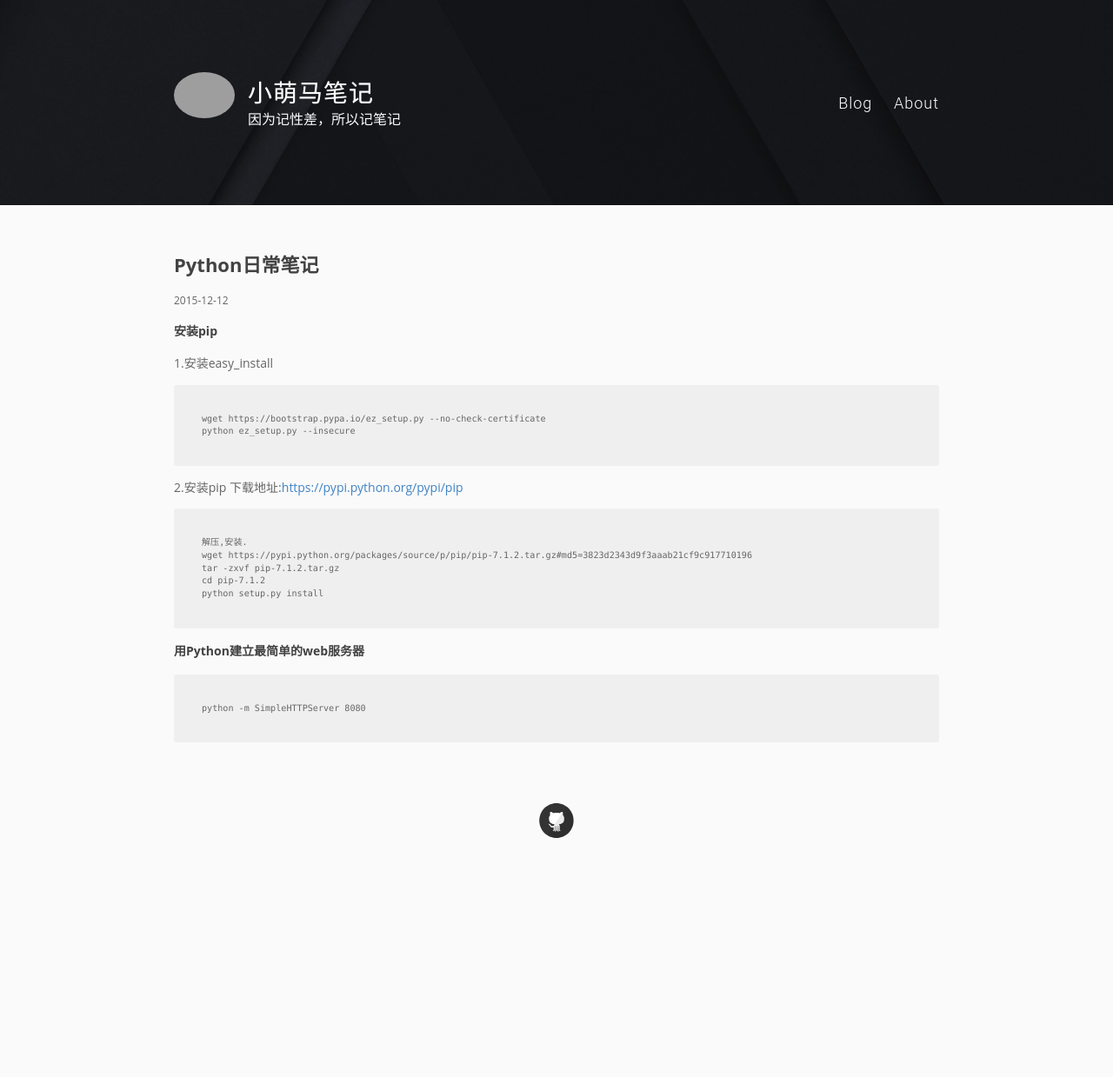
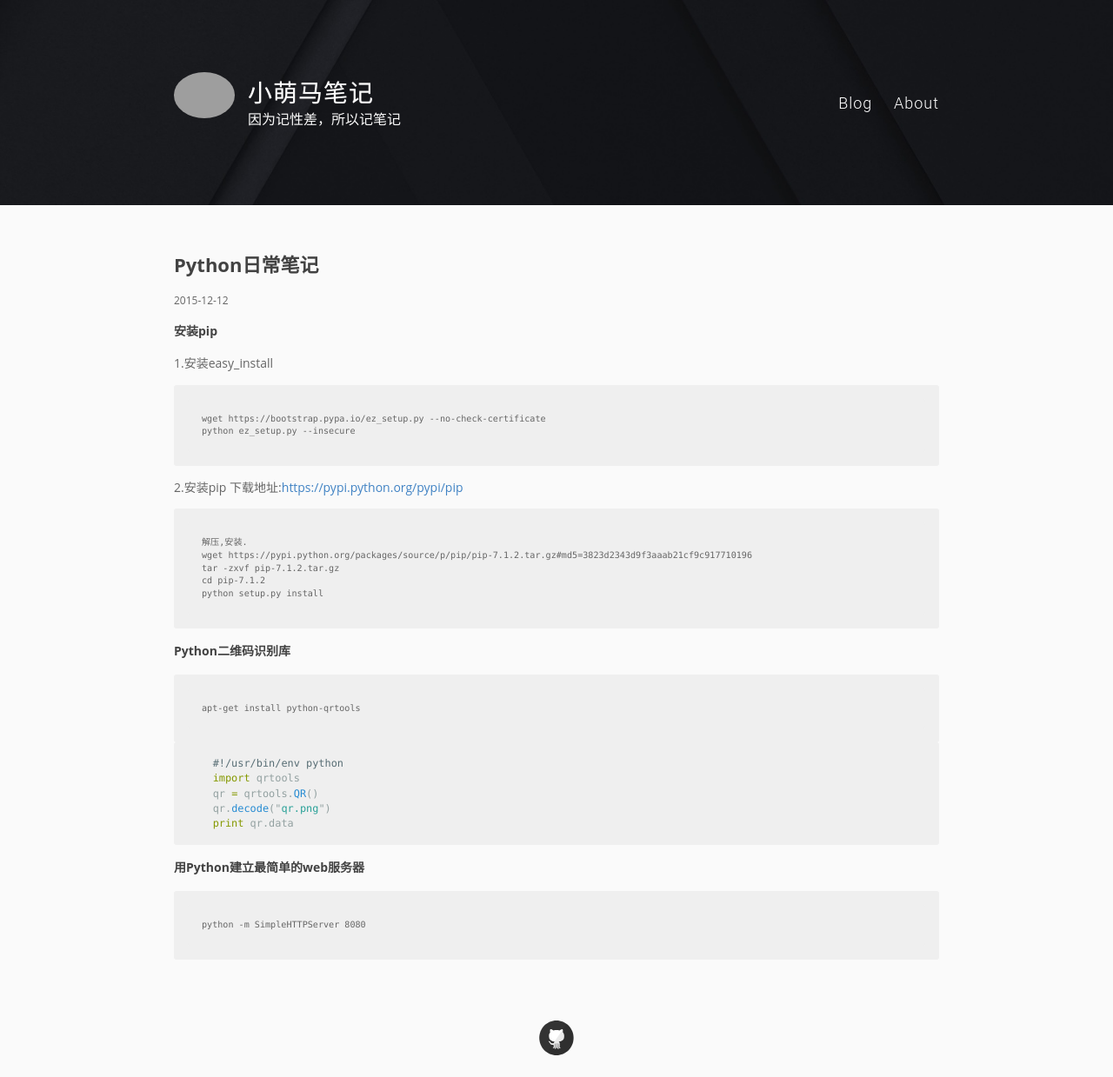
Before and after one commit to pingmalu/pingmalu.github.io, a Jekyll site: the page built from _posts/2015-12-12-Python日常笔记.md, in a window 1280 px wide. Shown: the whole page at 87% size. Built offline with Jekyll 4.4.1, drawn with Linux system fonts in a browser that asks for light colours; Markdown is read by kramdown in place of the engine named in the settings; before the commit the page ends 989 px from its top, so only the background shows below that; grey boxes are pictures that could not be loaded.

Commit message:
python qr

```diff
--- a/_posts/2015-12-12-Python日常笔记.md
+++ b/_posts/2015-12-12-Python日常笔记.md
@@ -18,6 +18,19 @@ title: Python日常笔记
     cd pip-7.1.2
     python setup.py install
 
+### Python二维码识别库 ###
+
+    apt-get install python-qrtools
+
+{% highlight python %}
+    #!/usr/bin/env python
+    import qrtools
+    qr = qrtools.QR()
+    qr.decode("qr.png")
+    print qr.data
+{% endhighlight %}
+
+
 ### 用Python建立最简单的web服务器 ###
 
     python -m SimpleHTTPServer 8080
```
